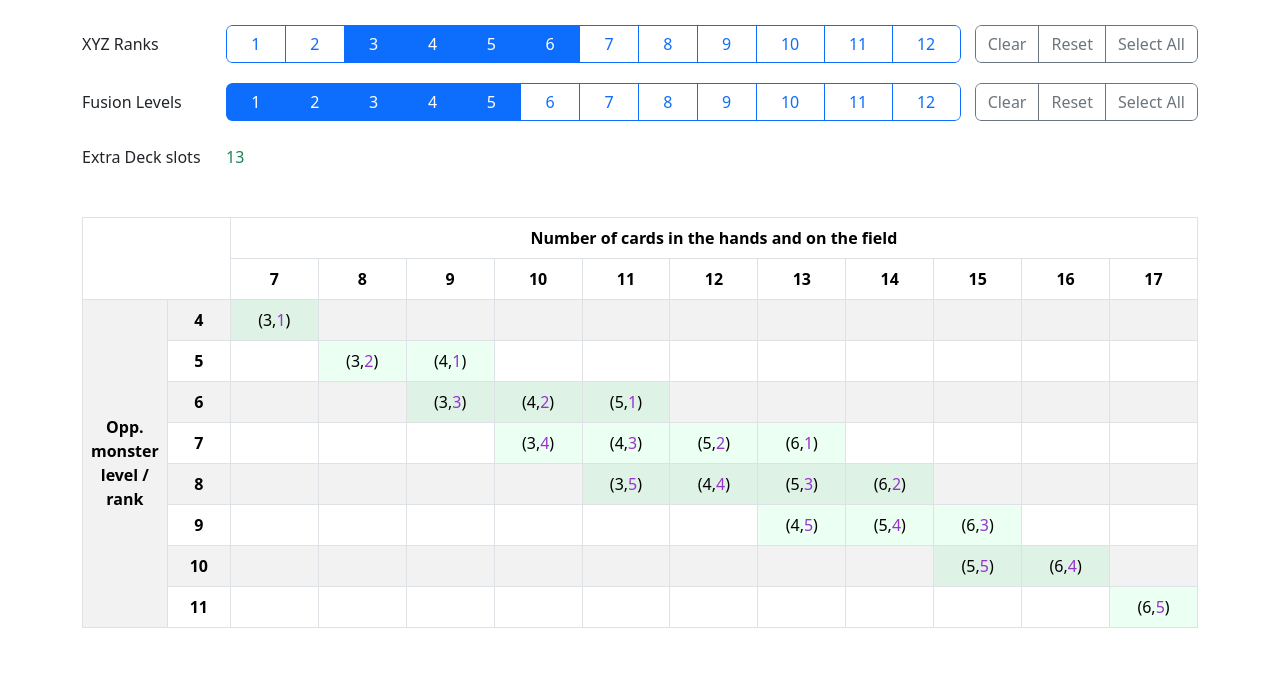
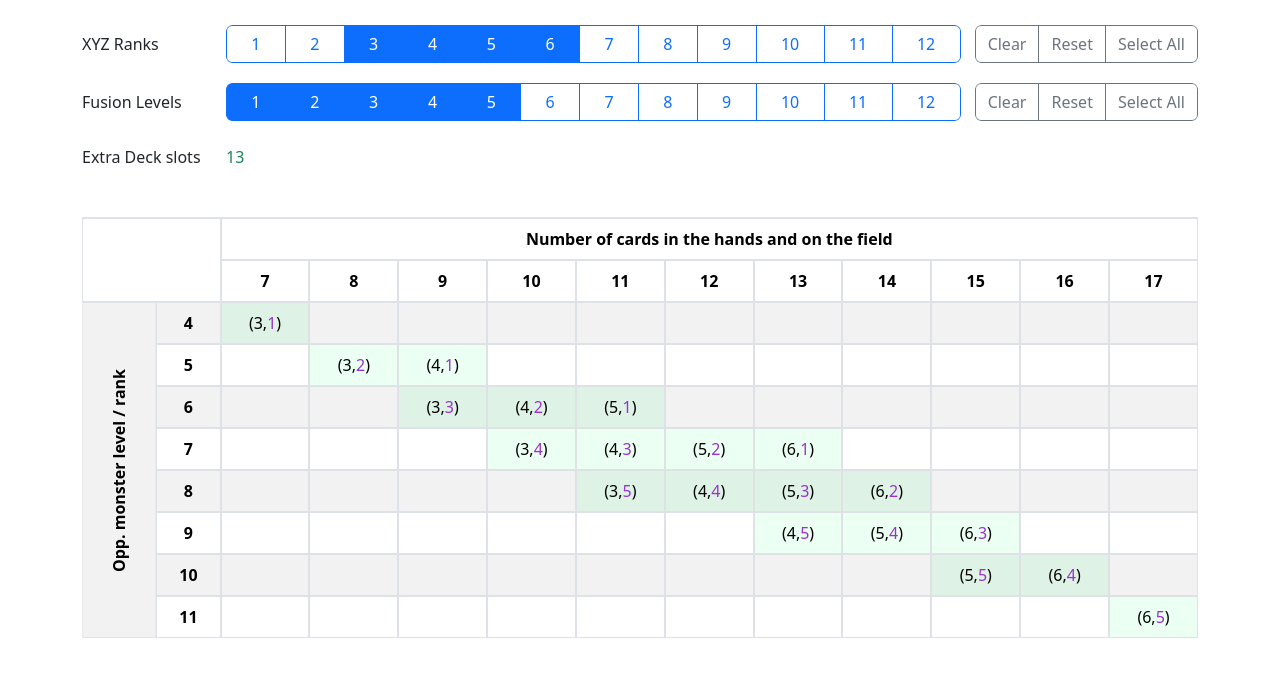
Before and after one commit to atthakasem/SEC-LT, a website built with Vite: page index.html in a window 1280 px wide. Shown: the part 87-764 px from the top of the page. Built offline with nearby package versions, Linux system fonts and the light colour scheme.

Commit message:
style: improve browser support for vertical header column

```diff
--- a/src/css/style.css
+++ b/src/css/style.css
@@ -35,14 +35,21 @@ body {
 
 .lookup-table {
     text-align: center;
+    border-collapse: separate;
+    border-spacing: 0;
+    border-top: 1px solid var(--bs-border-color);
+}
+
+.lookup-table th,
+.lookup-table td {
+    border-top: 1px solid var(--bs-border-color);
+    border-bottom: 1px solid var(--bs-border-color);
 }
 
 .lookup-table .vertical-header {
-    writing-mode: sideways-lr;
-    text-align: center;
+    writing-mode: vertical-rl;
+    transform: rotate(180deg);
     vertical-align: middle;
-    font-weight: bold;
-    width: 58px;
 }
 
 .lookup-table td.cell-with-solution {
```
